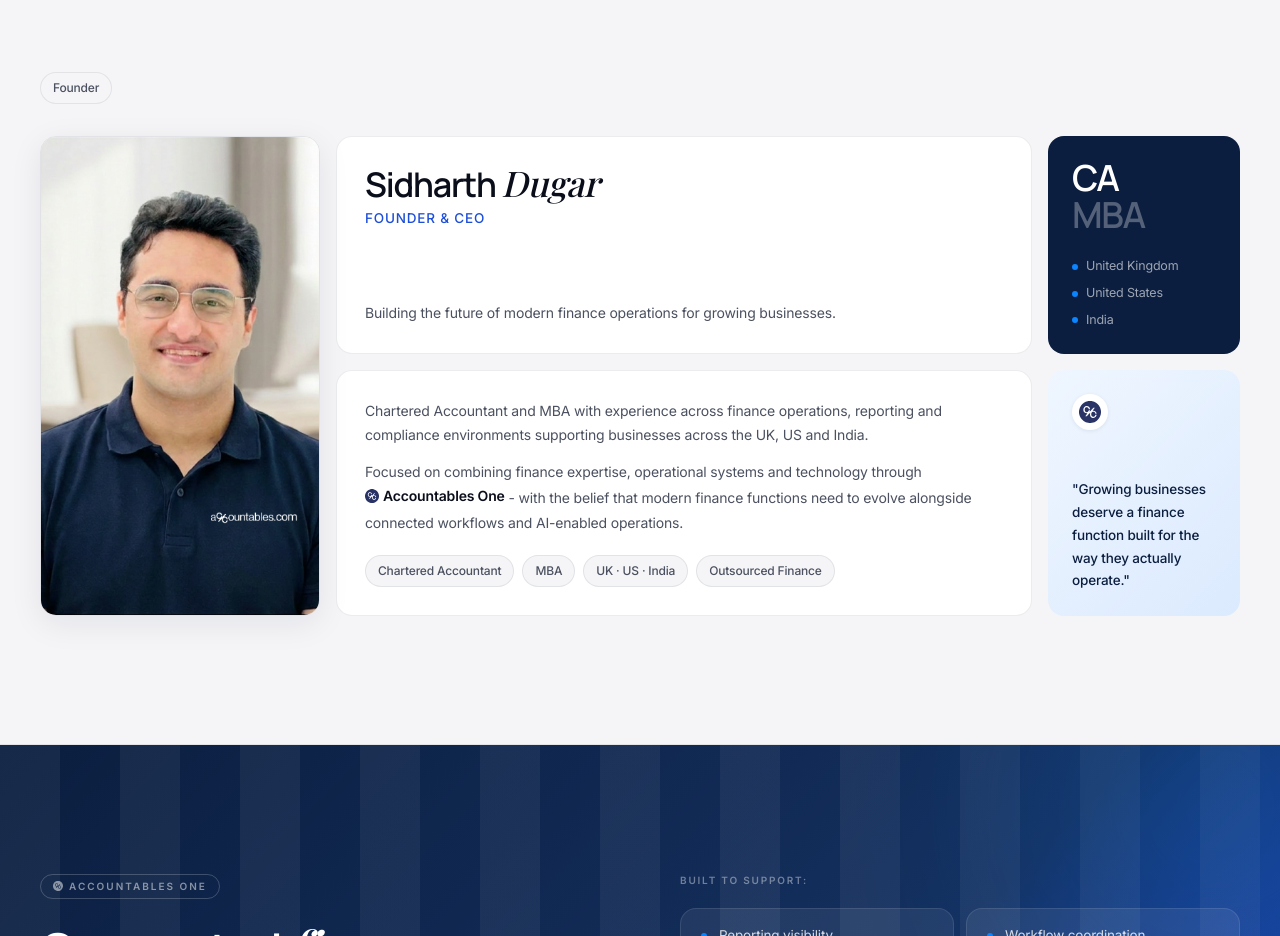
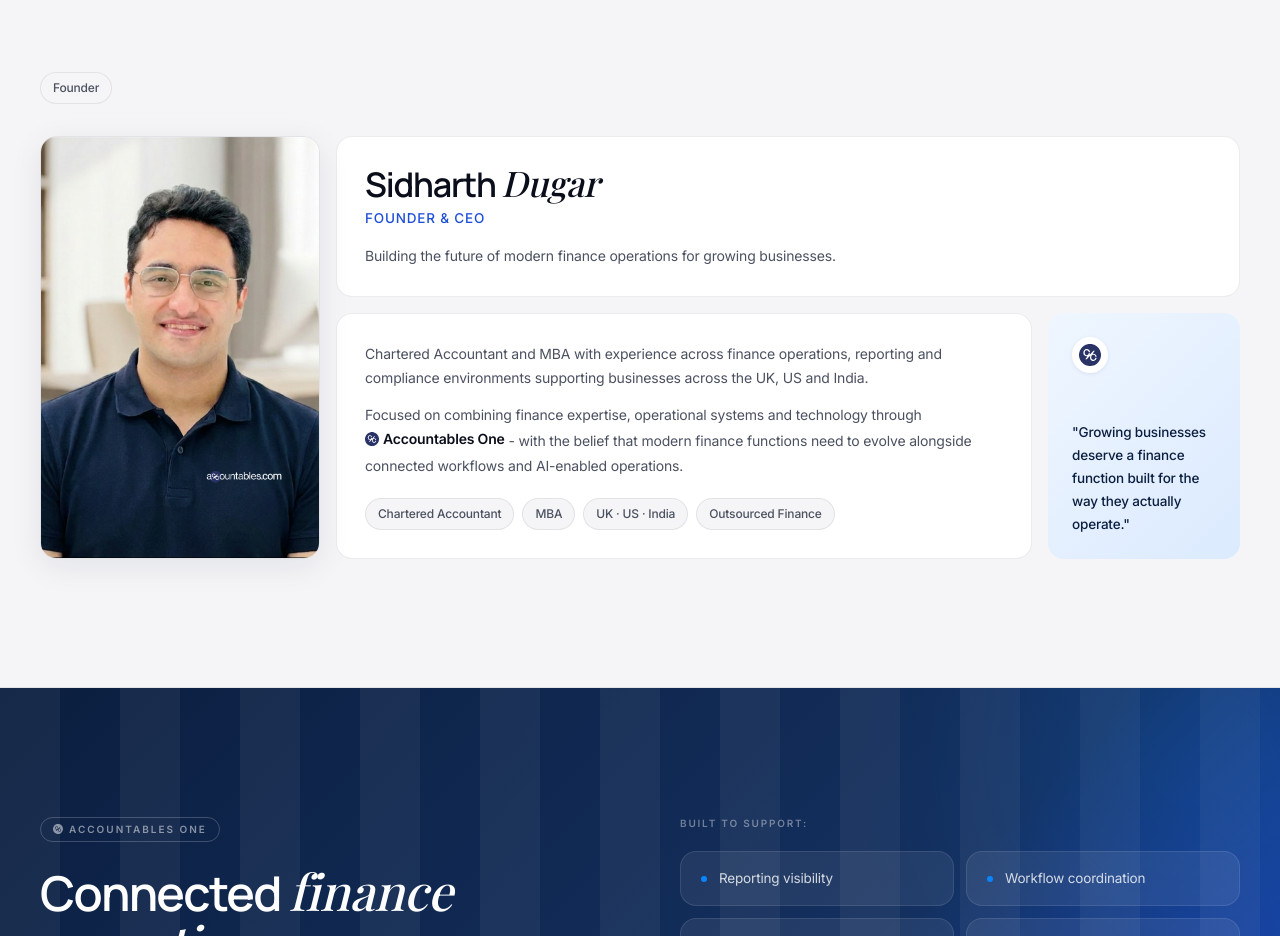
Before and after one commit to 0xayushM/accountables, a Next.js app: page /about in a window 1280 px wide. Shown: the part 2820-3756 px from the top of the page. Built offline with nearby package versions, Linux system fonts and the light colour scheme.

Commit message:
Remove credentials tile from About page founder section and update founder photo; expand name/headline card to span two columns in grid layout

```diff
--- a/app/about/page.tsx
+++ b/app/about/page.tsx
@@ -183,7 +183,7 @@
             </div>
 
             {/* ② Name + headline */}
-            <div className="rounded-2xl border border-[var(--border)] bg-white p-6 md:p-7 flex flex-col justify-between gap-4">
+            <div className="lg:col-span-2 rounded-2xl border border-[var(--border)] bg-white p-6 md:p-7 flex flex-col justify-between gap-4">
               <div>
                 <h2 className="display text-[26px] sm:text-[30px] md:text-[34px] font-semibold text-[var(--text-primary)] leading-[1.04]">
                   Sidharth <span className="accent">Dugar</span>
@@ -195,28 +195,6 @@
               <p className="text-[14px] leading-[1.7] text-[var(--text-secondary)]">
                 Building the future of modern finance operations for growing businesses.
               </p>
-            </div>
-
-            {/* ③ Credentials tile (navy) */}
-            <div
-              className="rounded-2xl p-6 flex flex-col justify-between gap-6"
-              style={{ background: "var(--brand-navy)" }}
-            >
-              <div>
-                <div className="display text-[36px] font-semibold text-white leading-none">CA</div>
-                <div className="display text-[36px] font-semibold leading-none" style={{ color: "rgba(255,255,255,0.3)" }}>MBA</div>
-              </div>
-              <div className="flex flex-col gap-2">
-                {["United Kingdom", "United States", "India"].map((region) => (
-                  <div key={region} className="flex items-center gap-2">
-                    <span
-                      className="h-1.5 w-1.5 rounded-full flex-shrink-0"
-                      style={{ background: "var(--brand-accent)" }}
-                    />
-                    <span className="text-[12.5px] text-white/60">{region}</span>
-                  </div>
-                ))}
-              </div>
             </div>
 
             {/* ④ Bio + tags */}
```
Also changed, not shown: public/founder.png.
